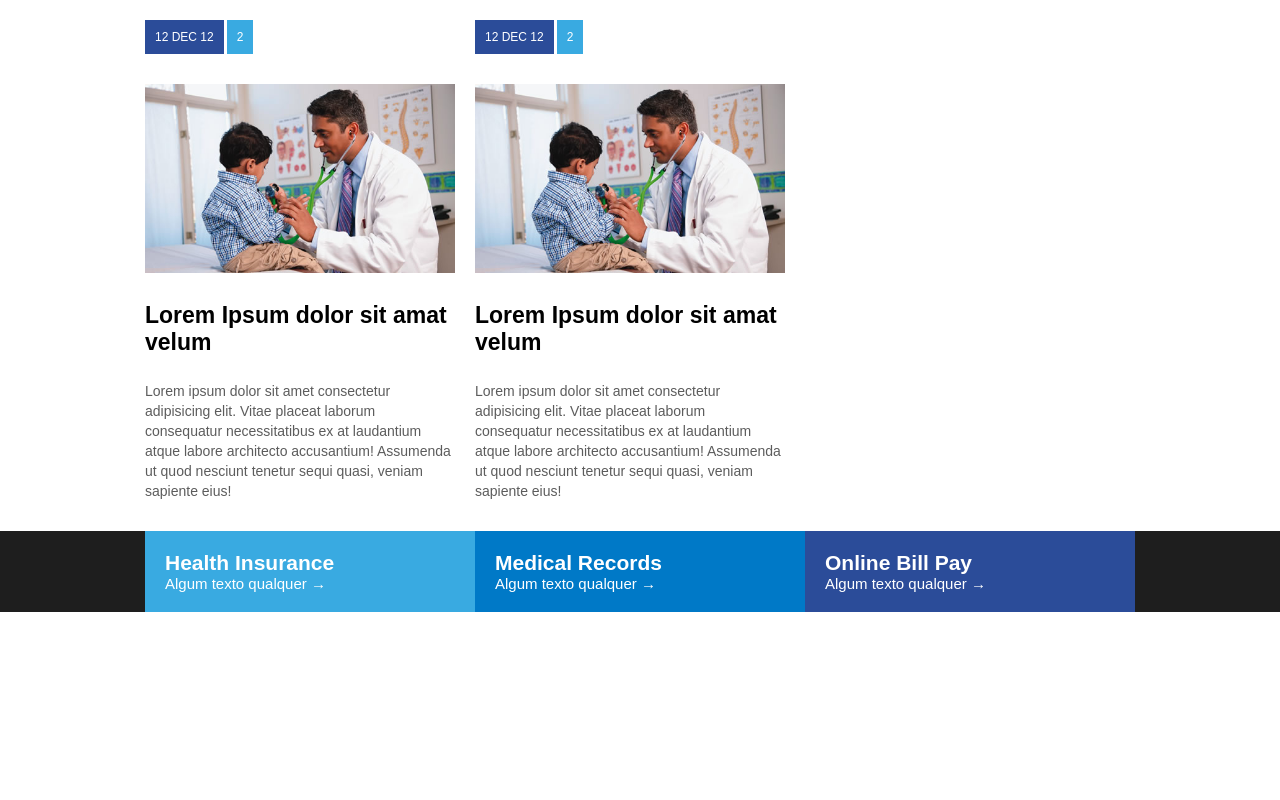
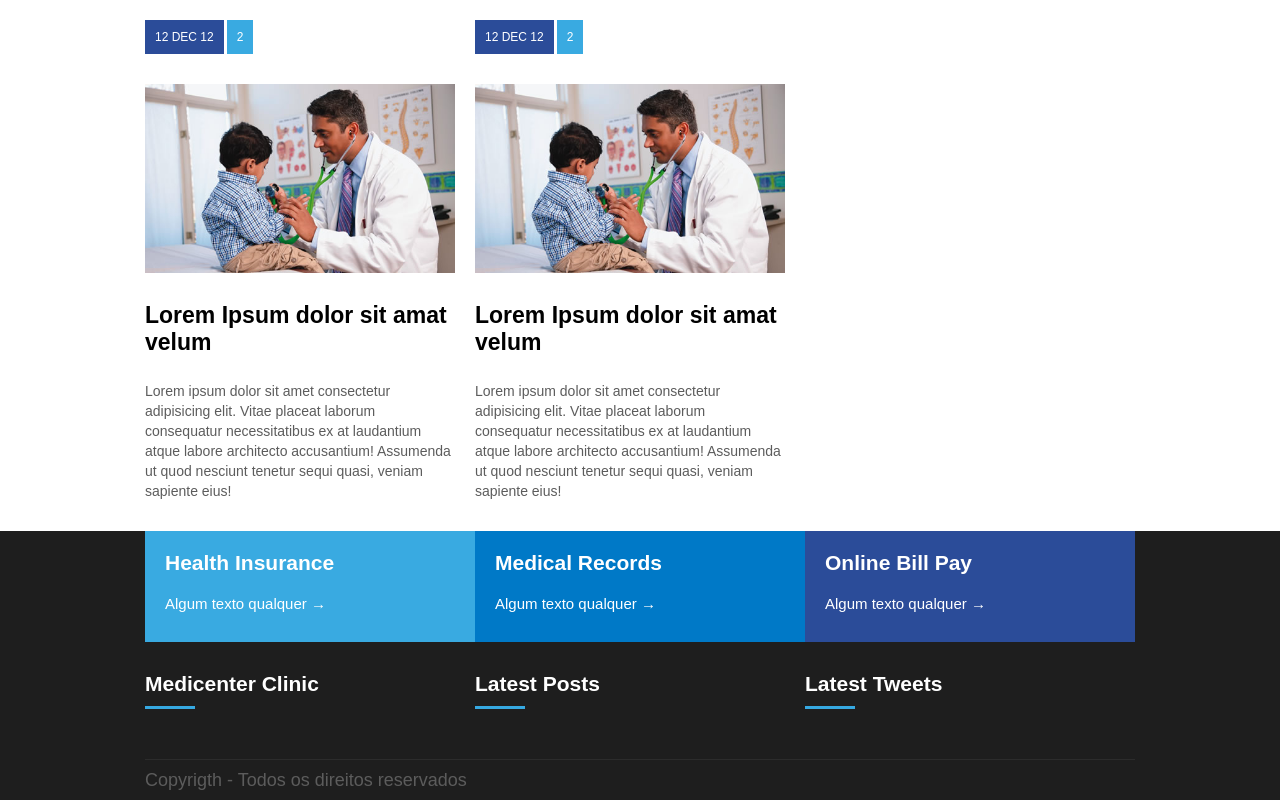
Before and after one commit to eduperottoni/medicenter, a plain HTML site: page index.html in a window 1280 px wide. Shown: the part 1367-2167 px from the top of the page. Before the commit the page ends 1979 px from the top, so only its background shows below. Drawn offline with Linux system fonts and the light colour scheme.

Commit message:
Dando andamento para a parte lateral do site

```diff
--- a/assets/css/style.css
+++ b/assets/css/style.css
@@ -201,6 +201,23 @@ nav .active a, nav a:hover{
     margin-top:10px;
 }
 
+aside{
+    display: flex;
+    flex-direction: column;
+}
+
+aside .widget-body{
+
+    display:flex;
+
+}
+
+aside .dept{
+    flex:1;
+    background-color: #39aae1;
+}
+
+
 .flex{
     display:flex;
     flex-wrap:wrap;
@@ -261,7 +278,12 @@ footer{
     background-color: #1e1e1e;
 
     display: flex;
-    justify-content:center;
+    justify-content: center;
+}
+
+footer .container{
+    display: flex;
+    flex-direction: column;
 }
 
 .footer-menu{
@@ -271,12 +293,35 @@ footer{
     color:#fff;
 }
 
+.footer-menu p{
+    margin:20px 0 10px;
+}
+
 .fm1, .fm2, .fm3{
     flex:1;
-
     padding:20px;
 }
 
+
+
+.footer-area{
+    display:flex;
+    color:#fff;
+}
+
 .footer-area-item{
+    flex:1;
+}
 
+footer .widget-title .text{
+    color:#fff;
 }
+
+footer .copy{
+    border-top:1px solid #2c2c2c;
+    color: #5c5c5c;
+    line-height: 40px;
+    font-size:18px;
+    text-align: left;
+    margin-top:30px;
+}
--- a/index.html
+++ b/index.html
@@ -156,6 +156,12 @@
                         <div class="line"></div>
                     </div>
                     <div class="widget-body">
+                        <div class="dept"></div>
+                        <div class="dept"></div>
+                        <div class="dept"></div>
+                        <div class="dept"></div>
+                        <div class="dept"></div>
+                        <div class="dept"></div>
                     </div>
                 </div>
                 <div class='widget'>
@@ -187,9 +193,40 @@
             </div>
 
             <div class="footer-area">
-                <div class="footer-area-item"></div>
-                <div class="footer-area-item"></div>
-                <div class="footer-area-item"></div>
+                <div class="footer-area-item">
+                    <div class='widget'>
+                        <div class="widget-title">
+                            <div class="text">Medicenter Clinic</div>
+                            <div class="line"></div>
+                        </div>
+                        <div class="widget-body">
+                        </div>
+                    </div>
+                </div>
+                <div class="footer-area-item">
+                    <div class='widget'>
+                        <div class="widget-title">
+                            <div class="text">Latest Posts</div>
+                            <div class="line"></div>
+                        </div>
+                        <div class="widget-body">
+                        </div>
+                    </div>
+                </div>
+                <div class="footer-area-item">
+                    <div class='widget'>
+                        <div class="widget-title">
+                            <div class="text"> Latest Tweets</div>
+                            <div class="line"></div>
+                        </div>
+                        <div class="widget-body">
+                        </div>
+                    </div>
+                </div>
+            </div>
+
+            <div class="copy">
+                Copyrigth - Todos os direitos reservados
             </div>
 
         </div>
```
